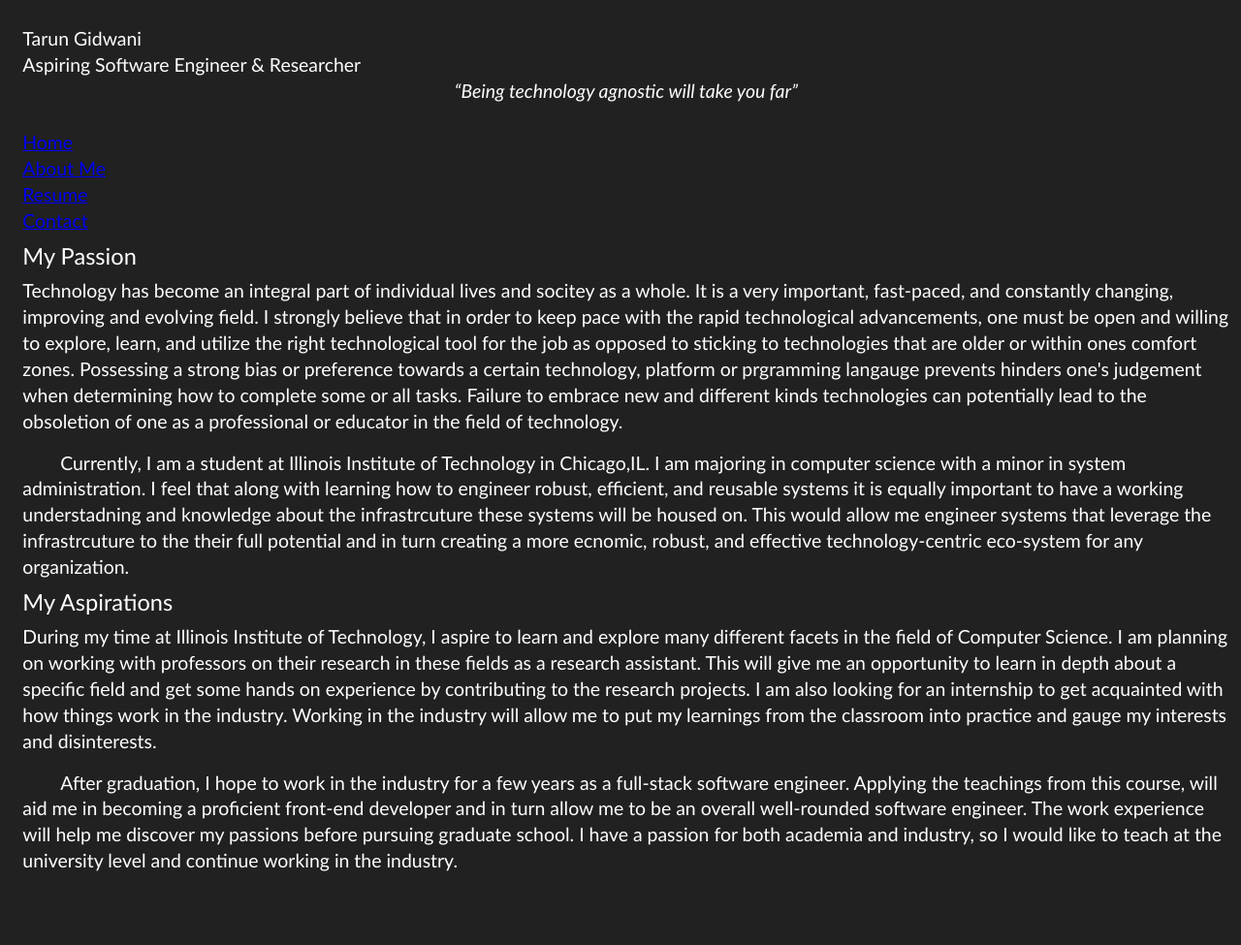
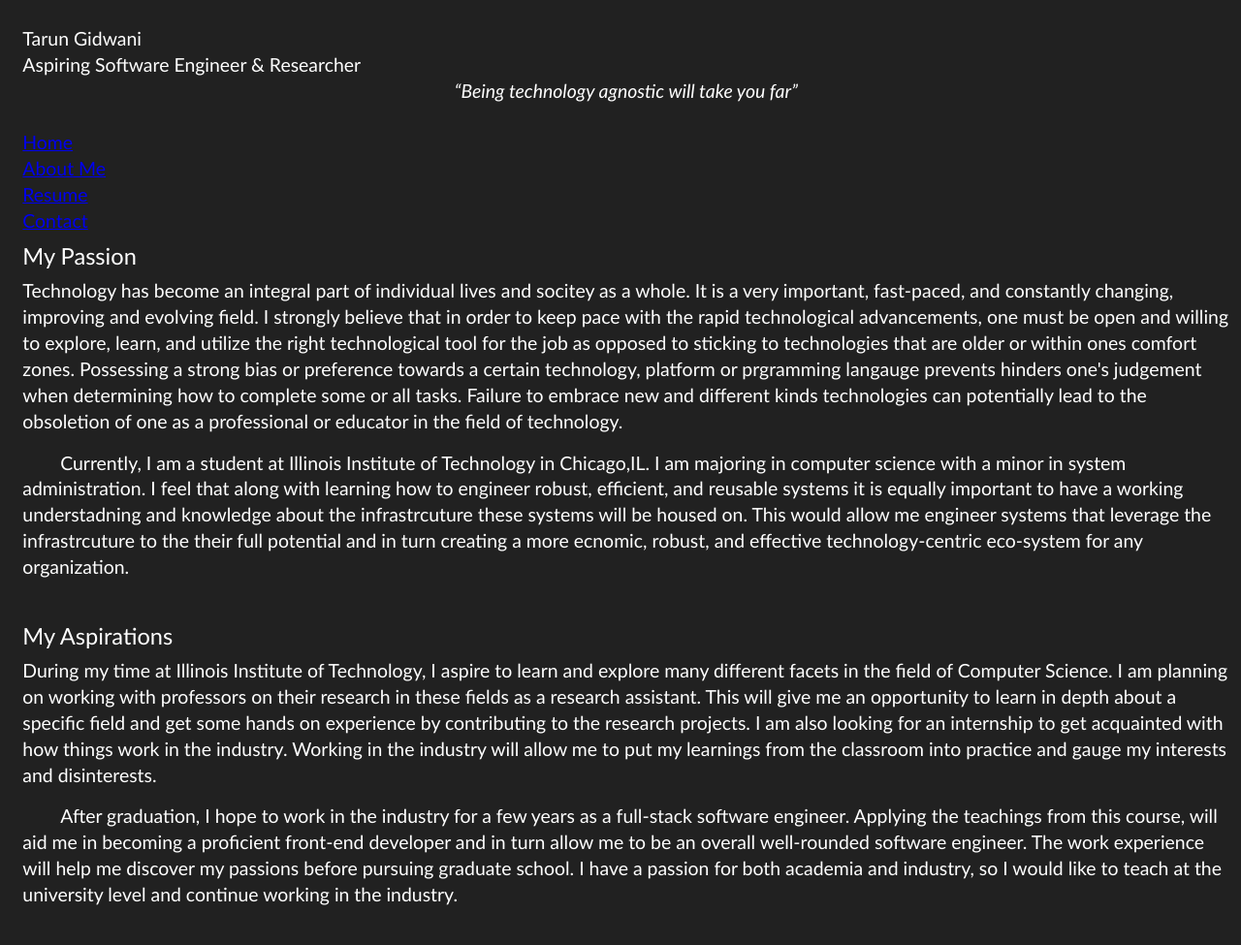
Before and after one commit to tarungidwani/COM_327_Project_3, a plain HTML site: page index.html in a window 1280 px wide. Shown: the whole page at 97% size. Before the commit the page ends 929 px from the top, so only its background shows below. Drawn offline with Linux system fonts and the light colour scheme.

Commit message:
Added padding bottom under second parargraph

```diff
--- a/assests/css/screen.css
+++ b/assests/css/screen.css
@@ -45,3 +45,6 @@ h3+p {
   padding-bottom: 0.823em; /* 19.436px/23.61px */
   text-indent: 0em;
 }
+#pagecontent p+p{
+  padding-bottom: 1.793em; /* 42.323px/23.61px */
+}
```
